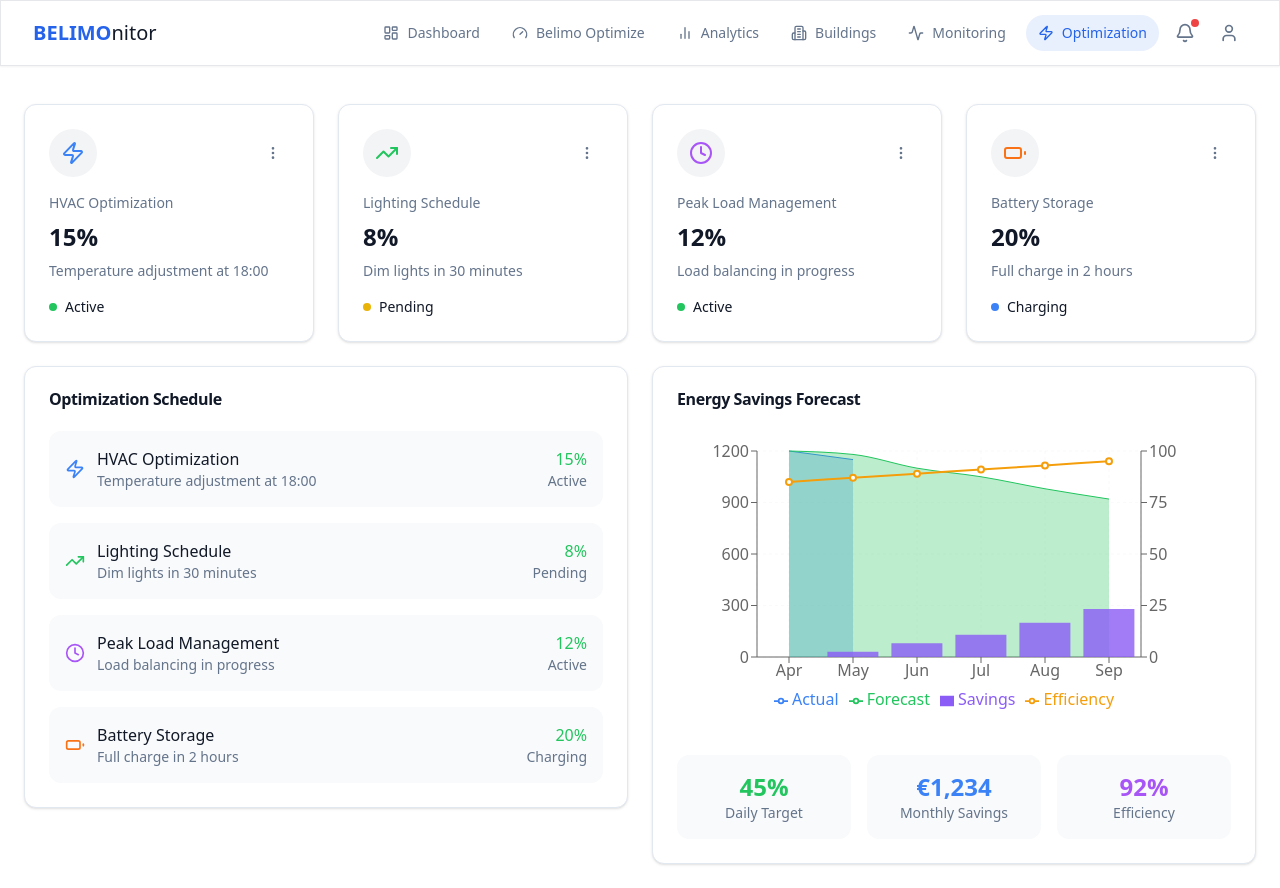
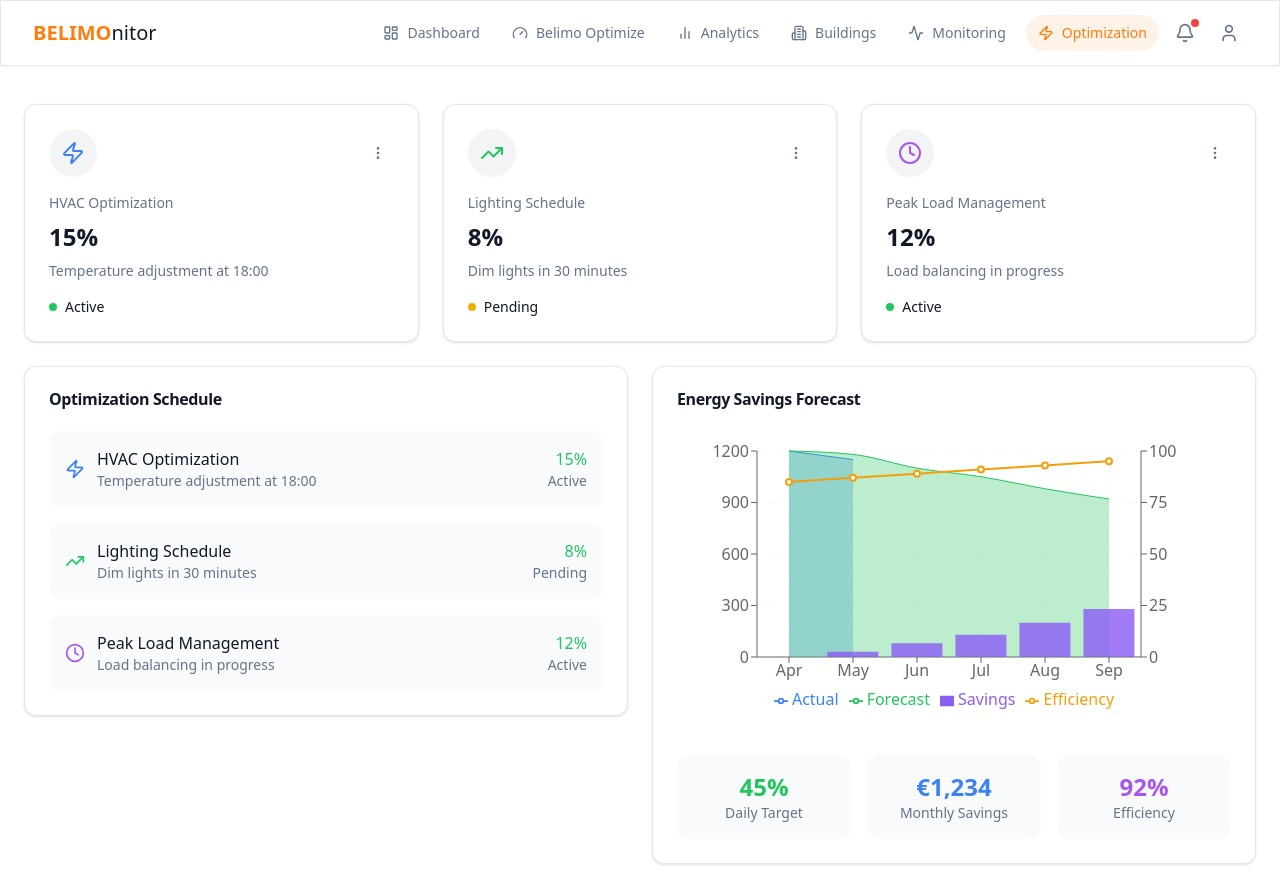
Before and after one commit to finnmglas/belimonitor, a React (Vite) app: page /optimization in a window 1280 px wide. Built offline with nearby package versions, Linux system fonts and the light colour scheme.

Commit message:
fix: adjust colors, remove useless cards

```diff
--- a/src/components/layout/Header.tsx
+++ b/src/components/layout/Header.tsx
@@ -50,7 +50,7 @@ export default function Header() {
                 whileTap={{ scale: 0.95 }}
                 className="flex items-center"
               >
-                <span className="text-xl font-bold text-blue-600">BELIMO</span>
+                <span className="text-xl font-bold text-[#ff7c0e]">BELIMO</span>
                 <span className="text-xl font-medium text-gray-900">nitor</span>
               </motion.div>
             </Link>
@@ -66,8 +66,8 @@ export default function Header() {
                   key={item.name}
                   to={item.href}
                   className={cn(
-                    'relative px-3 py-2 text-sm font-medium transition-colors duration-200 hover:text-primary rounded-full hover:bg-primary/5',
-                    isActive ? 'text-primary' : 'text-muted-foreground'
+                    'relative px-3 py-2 text-sm font-medium transition-colors duration-200 hover:text-[#ff7c0e] rounded-full hover:bg-[#ff7c0e]/5',
+                    isActive ? 'text-[#ff7c0e]' : 'text-muted-foreground'
                   )}
                 >
                   <motion.div
@@ -81,7 +81,7 @@ export default function Header() {
                   {isActive && (
                     <motion.div
                       layoutId="activeTab"
-                      className="absolute inset-0 bg-primary/10 rounded-full"
+                      className="absolute inset-0 bg-[#ff7c0e]/10 rounded-full"
                       initial={false}
                       transition={{ type: "spring", stiffness: 400, damping: 30 }}
                     />
@@ -96,7 +96,7 @@ export default function Header() {
                 <motion.button
                   whileHover={{ scale: 1.05 }}
                   whileTap={{ scale: 0.95 }}
-                  className="relative p-2 text-muted-foreground hover:text-primary rounded-full hover:bg-primary/5"
+                  className="relative p-2 text-muted-foreground hover:text-[#ff7c0e] rounded-full hover:bg-primary/5"
                 >
                   <Bell size={20} />
                   <span className="absolute top-1 right-1 w-2 h-2 bg-red-500 rounded-full" />
--- a/src/pages/monitoring/index.tsx
+++ b/src/pages/monitoring/index.tsx
@@ -13,7 +13,6 @@ const sensors = [
   { id: 1, name: 'Temperature', value: '22°C', status: 'normal', icon: Thermometer, color: 'text-red-500' },
   { id: 2, name: 'Humidity', value: '45%', status: 'warning', icon: Droplets, color: 'text-blue-500' },
   { id: 3, name: 'Air Quality', value: 'Good', status: 'normal', icon: Wind, color: 'text-green-500' },
-  { id: 4, name: 'Solar Input', value: '850W', status: 'optimal', icon: Sun, color: 'text-yellow-500' },
 ];
 
 const getStatusColor = (status: string) => {
@@ -51,7 +50,7 @@ export default function MonitoringPage() {
         variants={container}
         initial="hidden"
         animate="show"
-        className="grid gap-6 md:grid-cols-2 lg:grid-cols-4"
+        className="grid gap-6 md:grid-cols-2 lg:grid-cols-3"
       >
         {sensors.map((sensor) => {
           const Icon = sensor.icon;
--- a/src/pages/optimization/index.tsx
+++ b/src/pages/optimization/index.tsx
@@ -48,15 +48,6 @@ const optimizations = [
     nextAction: 'Load balancing in progress',
     icon: Clock,
     color: 'text-purple-500',
-  },
-  {
-    id: 4,
-    title: 'Battery Storage',
-    savings: '20%',
-    status: 'charging',
-    nextAction: 'Full charge in 2 hours',
-    icon: Battery,
-    color: 'text-orange-500',
   },
 ];
 
@@ -145,7 +136,7 @@ export default function OptimizationPage() {
         variants={container}
         initial="hidden"
         animate="show"
-        className="grid gap-6 md:grid-cols-2 lg:grid-cols-4"
+        className="grid gap-6 md:grid-cols-2 lg:grid-cols-3"
       >
         {optimizations.map((opt) => {
           const Icon = opt.icon;
```
Also changed, not shown: 1 other file (tests, documents, lock files or other folders).
